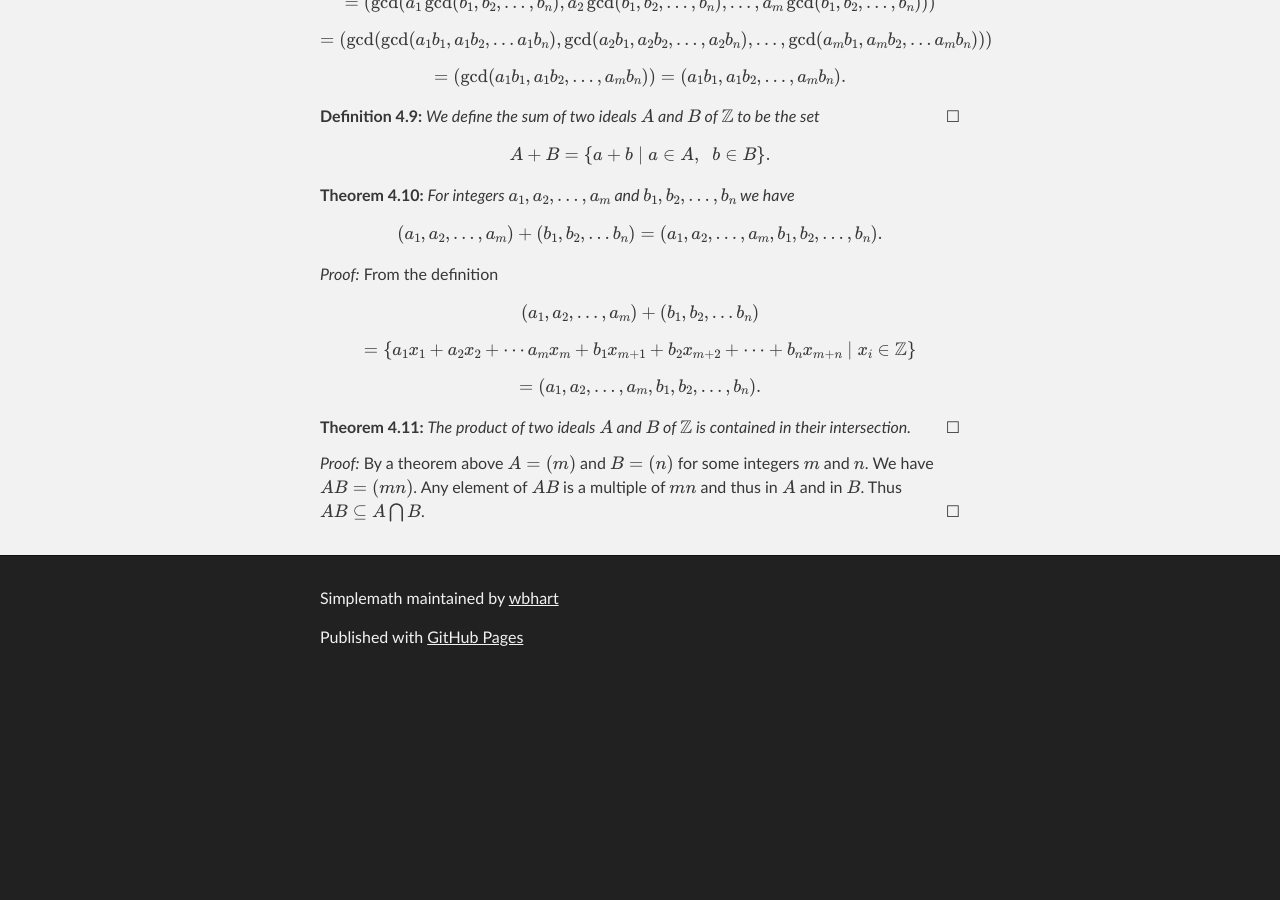
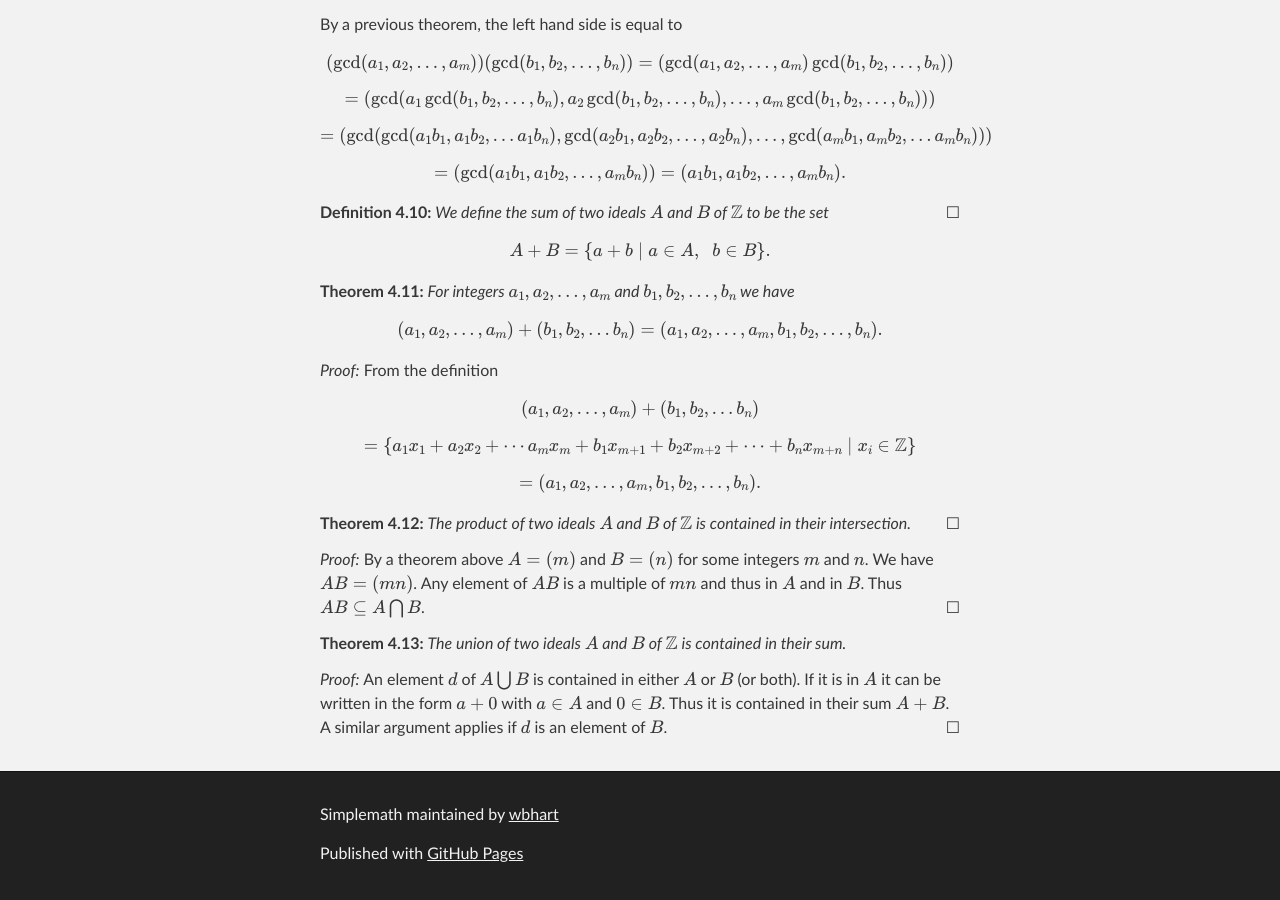
Before and after one commit to wbhart/SimpleMath, a Jekyll site: the page built from test.html, in a window 1280 px wide and 900 px high, scrolled down 15334 px. Built offline with Jekyll 4.4.1, drawn with Linux system fonts in a browser that asks for light colours; formulas are drawn with MathJax 3; before the commit the page ends 16018 px from its top, so only the background shows below that; some of the changed text lies outside the part shown.

Commit message:
Update test.html

```diff
--- a/test.html
+++ b/test.html
@@ -686,6 +687,12 @@ element of the ideal $I$. By multiplying the same equation through by an arbitra
 multiples of $d$ are in $I$. </br></br>
 
 Finally, all elements of $I$ are divisible by $d$ since $a$ and $b$ are. Thus $(a, b) = (d)$.
+</proof>
+
+<theorem> For any ideal $A$ of the integers we have that $0 \in A$.
+</theorem>
+
+<proof> In the definition, simply set all the $x_i$ to $0$.
 </proof>
 
 <theorem> Given $a_1, a_2, \ldots, a_n \in \Z_{\geq 0}$ we have $(a_1, a_2, \ldots, a_n) = (d)$, where
@@ -754,3 +761,11 @@ $$= (a_1, a_2, \ldots, a_m, b_1, b_2, \ldots, b_n).$$
 <proof> By a theorem above $A = (m)$ and $B = (n)$ for some integers $m$ and $n$. We have $AB = (mn)$. Any element of
 $AB$ is a multiple of $mn$ and thus in $A$ and in $B$. Thus $AB \subseteq A \bigcap B$.
 </proof>
+
+<theorem> The union of two ideals $A$ and $B$ of $\Z$ is contained in their sum.
+</theorem>
+
+<proof> An element $d$ of $A \bigcup B$ is contained in either $A$ or $B$ (or both). If it is in $A$ it can be written in
+the form $a + 0$ with $a \in A$ and $0 \in B$. Thus it is contained in their sum $A + B$. A similar argument applies if
+$d$ is an element of $B$.
+</proof>
```
Also changed, not shown: other parts of test.html (+2 -1 lines).
